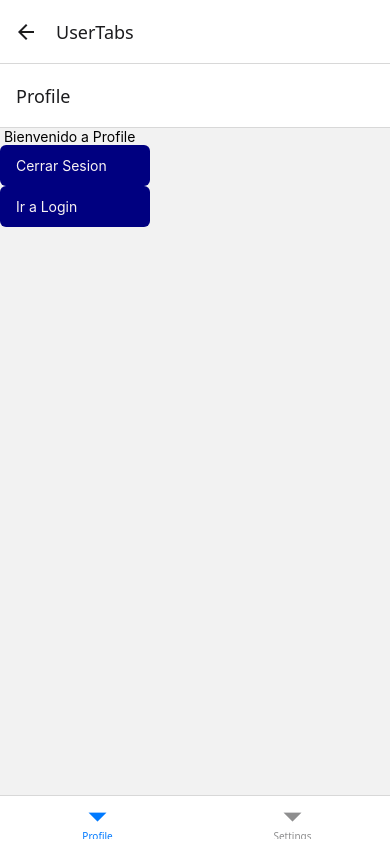
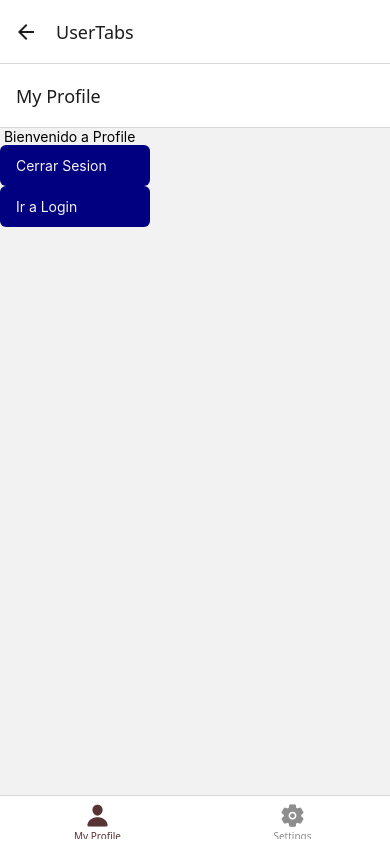
Before and after one commit to Karooollp/ProyectoPrograMovil, a React Native app in the folder MiPrimeraApp/: screen /UserTabs in a window 390 px wide. Built offline with nearby package versions, Linux system fonts and the light colour scheme.

Commit message:
Clase de 14/05/2026
Iconos en tabs

```diff
--- a/MiPrimeraApp/src/navigation/TabsNavigator.tsx
+++ b/MiPrimeraApp/src/navigation/TabsNavigator.tsx
@@ -3,6 +3,7 @@
 import { createBottomTabNavigator } from "@react-navigation/bottom-tabs"
 import ProfileScreen from "../screens/ProfileScreen";
 import SettingsScreen from "../screens/SettingScreen";
+import { Ionicons, MaterialIcons } from "@expo/vector-icons";
 
 type TabsParamList={
     Profile:undefined
@@ -16,14 +17,46 @@ const Tab= createBottomTabNavigator<TabsParamList>();
 
 export default function TabNavigator(){
 
-    return(
-        <Tab.Navigator>
-           <Tab.Screen name ="Profile" component={ProfileScreen}/>
-           <Tab.Screen name ="Settings" component={SettingsScreen}/>
 
 
 
-        </Tab.Navigator>
+    return(
+
+ <Tab.Navigator
+  screenOptions={{
+    tabBarActiveTintColor: "#583535",
+  }}
+>
+  <Tab.Screen
+    name="Profile"
+    component={ProfileScreen}
+    options={{
+      title: "My Profile",
+      tabBarIcon: ({ color, size }) => (
+        <Ionicons
+          name="person"
+          size={size}
+          color={color}
+        />
+      ),
+    }}
+  />
+
+    <Tab.Screen
+    name="Settings"
+    component={SettingsScreen}
+    options={{
+      title: "Settings",
+      tabBarIcon: ({ color, size }) => (
+        <Ionicons
+          name="settings"
+          size={size}
+          color={color}
+        />
+      ),
+    }}
+  />
+</Tab.Navigator>
 
     );
 }
```
